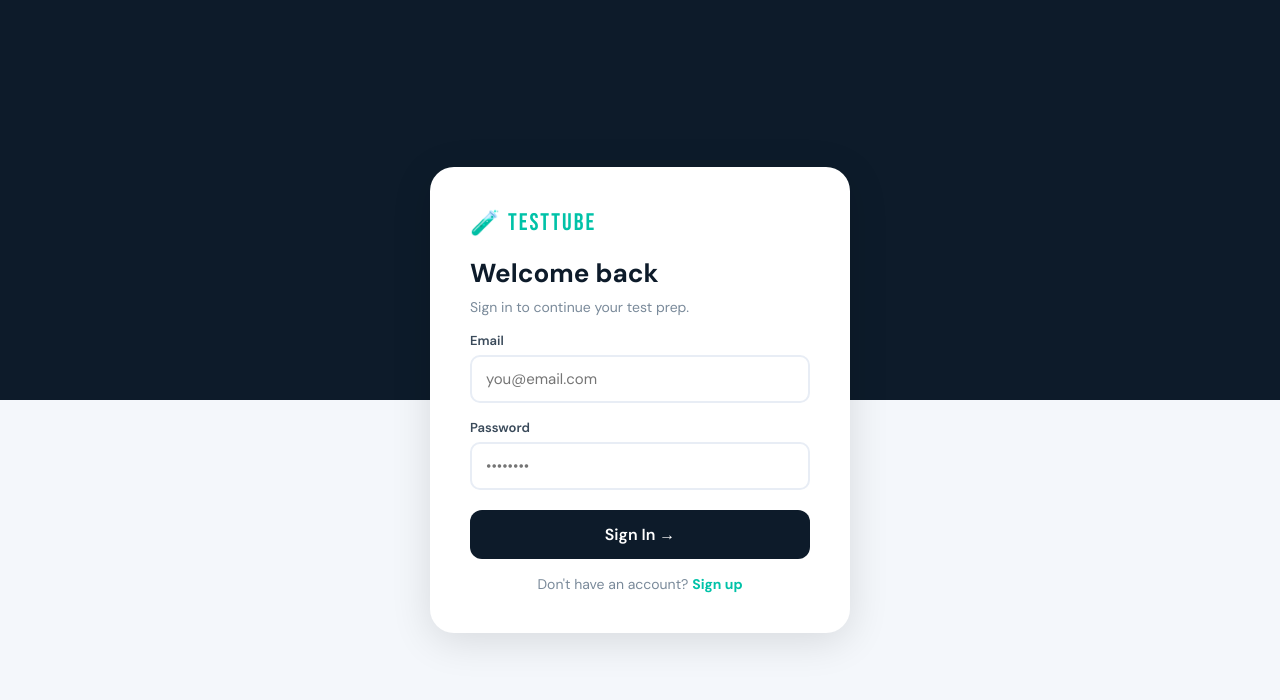
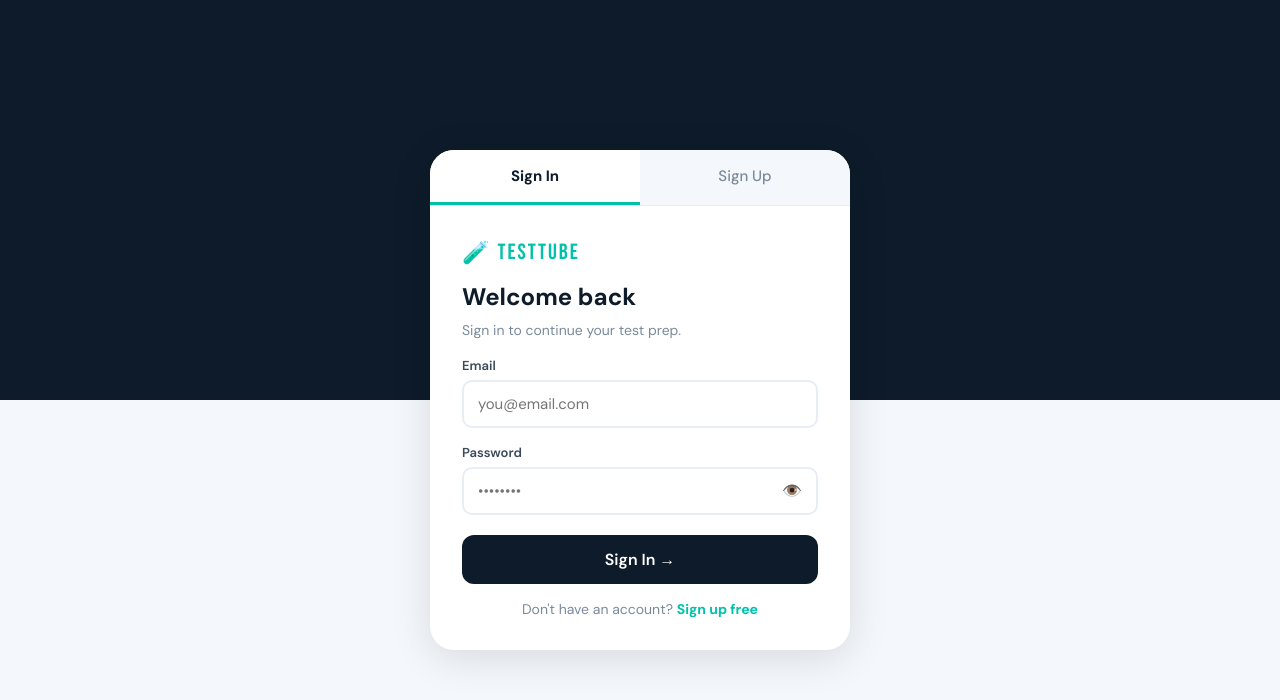
Before and after one commit to pakpoomcs/testtube, a React (Create React App) app: page /auth in a window 1280 px wide. Shown: the top 700 px of the page. Built offline with nearby package versions, Linux system fonts and the light colour scheme.

Commit message:
Improve auth UX - tabs, animation, password toggle

```diff
--- a/src/pages/AuthScreen.js
+++ b/src/pages/AuthScreen.js
@@ -1,7 +1,4 @@
 // src/pages/AuthScreen.js
-// Handles both sign up and sign in on one page.
-// Toggles between the two modes with a single button.
-
 import React, { useState } from 'react'
 import { useNavigate } from 'react-router-dom'
 import { supabase } from '../supabaseClient'
@@ -11,12 +8,14 @@ const { colors, fonts } = theme
 
 function AuthScreen() {
   const navigate = useNavigate()
-  const [mode, setMode] = useState('signin') // 'signin' or 'signup'
+  const [mode, setMode] = useState('signin')
   const [email, setEmail] = useState('')
   const [password, setPassword] = useState('')
+  const [showPassword, setShowPassword] = useState(false)
   const [loading, setLoading] = useState(false)
   const [error, setError] = useState(null)
   const [message, setMessage] = useState(null)
+  const [animating, setAnimating] = useState(false)
 
   async function handleSubmit() {
     setError(null)
@@ -40,18 +39,53 @@ function AuthScreen() {
     }
   }
 
-  // Allow submitting with the Enter key
   function handleKeyDown(e) {
     if (e.key === 'Enter') handleSubmit()
   }
 
+  function switchMode(newMode) {
+    if (newMode === mode || animating) return
+    setAnimating(true)
+    setError(null)
+    setMessage(null)
+    // Brief delay so the fade-out is visible before content changes
+    setTimeout(() => {
+      setMode(newMode)
+      setAnimating(false)
+    }, 200)
+  }
+
+  const isSignIn = mode === 'signin'
+
   return (
     <div style={styles.page}>
-
-      {/* Decorative background */}
       <div style={styles.bgTop} />
 
       <div style={styles.card}>
+
+        {/* ── Mode switcher tabs ── */}
+        <div style={styles.tabSwitcher}>
+          <button
+            style={isSignIn ? styles.tabActive : styles.tabInactive}
+            onClick={() => switchMode('signin')}
+          >
+            Sign In
+          </button>
+          <button
+            style={!isSignIn ? styles.tabActive : styles.tabInactive}
+            onClick={() => switchMode('signup')}
+          >
+            Sign Up
+          </button>
+        </div>
+
+        {/* ── Animated content area ── */}
+        <div style={{
+          ...styles.formContent,
+          opacity: animating ? 0 : 1,
+          transform: animating ? 'translateY(6px)' : 'translateY(0)',
+          transition: 'opacity 0.2s ease, transform 0.2s ease',
+        }}>
 
           {/* Logo */}
           <div style={styles.logoRow}>
@@ -60,19 +94,18 @@ function AuthScreen() {
           </div>
 
           <h1 style={styles.title}>
-          {mode === 'signin' ? 'Welcome back' : 'Create account'}
+            {isSignIn ? 'Welcome back' : 'Create your account'}
           </h1>
           <p style={styles.subtitle}>
-          {mode === 'signin'
+            {isSignIn
               ? 'Sign in to continue your test prep.'
-            : 'Join thousands of students preparing smarter.'}
+              : 'Join students preparing smarter across Thailand.'}
           </p>
 
-        {/* Error / success messages */}
           {error && <div style={styles.errorBox}>{error}</div>}
           {message && <div style={styles.successBox}>{message}</div>}
 
-        {/* Email input */}
+          {/* Email */}
           <div style={styles.fieldGroup}>
             <label style={styles.label}>Email</label>
             <input
@@ -85,45 +118,60 @@ function AuthScreen() {
             />
           </div>
 
-        {/* Password input */}
+          {/* Password with toggle */}
           <div style={styles.fieldGroup}>
             <label style={styles.label}>Password</label>
+            <div style={styles.passwordWrapper}>
               <input
-            style={styles.input}
-            type="password"
+                style={styles.passwordInput}
+                type={showPassword ? 'text' : 'password'}
                 placeholder="••••••••"
                 value={password}
                 onChange={e => setPassword(e.target.value)}
                 onKeyDown={handleKeyDown}
               />
+              <button
+                style={styles.eyeButton}
+                onClick={() => setShowPassword(!showPassword)}
+                tabIndex={-1}
+              >
+                {showPassword ? '🙈' : '👁️'}
+              </button>
+            </div>
           </div>
 
-        {/* Submit button */}
+          {/* Sign up extras */}
+          {!isSignIn && (
+            <p style={styles.termsText}>
+              By creating an account you agree to our Terms of Service and Privacy Policy.
+            </p>
+          )}
+
+          {/* Submit */}
           <button
-          style={{ ...styles.submitButton, opacity: loading ? 0.6 : 1 }}
+            style={{ ...styles.submitButton, opacity: loading ? 0.6 : 1,
+              backgroundColor: isSignIn ? colors.navy : colors.teal
+            }}
             onClick={handleSubmit}
             disabled={loading}
           >
             {loading
               ? 'Please wait...'
-            : mode === 'signin' ? 'Sign In →' : 'Create Account →'}
+              : isSignIn ? 'Sign In →' : 'Create Account →'}
           </button>
 
-        {/* Toggle mode */}
+          {/* Bottom toggle */}
           <p style={styles.toggleText}>
-          {mode === 'signin' ? "Don't have an account? " : 'Already have an account? '}
+            {isSignIn ? "Don't have an account? " : 'Already have an account? '}
             <button
               style={styles.toggleButton}
-            onClick={() => {
-              setMode(mode === 'signin' ? 'signup' : 'signin')
-              setError(null)
-              setMessage(null)
-            }}
+              onClick={() => switchMode(isSignIn ? 'signup' : 'signin')}
             >
-            {mode === 'signin' ? 'Sign up' : 'Sign in'}
+              {isSignIn ? 'Sign up free' : 'Sign in'}
             </button>
           </p>
 
+        </div>
       </div>
     </div>
   )
@@ -152,12 +200,43 @@ const styles = {
   card: {
     backgroundColor: colors.white,
     borderRadius: '24px',
-    padding: '40px',
     width: '100%',
     maxWidth: '420px',
     boxShadow: '0 8px 40px rgba(0,0,0,0.12)',
     position: 'relative',
     zIndex: 1,
+    overflow: 'hidden',
+  },
+  tabSwitcher: {
+    display: 'flex',
+    borderBottom: `1px solid ${colors.gray100}`,
+  },
+  tabActive: {
+    flex: 1,
+    padding: '16px',
+    border: 'none',
+    borderBottom: `3px solid ${colors.teal}`,
+    backgroundColor: colors.white,
+    color: colors.navy,
+    fontFamily: fonts.body,
+    fontWeight: '700',
+    fontSize: '15px',
+    cursor: 'pointer',
+  },
+  tabInactive: {
+    flex: 1,
+    padding: '16px',
+    border: 'none',
+    borderBottom: `3px solid transparent`,
+    backgroundColor: colors.offWhite,
+    color: colors.gray500,
+    fontFamily: fonts.body,
+    fontWeight: '500',
+    fontSize: '15px',
+    cursor: 'pointer',
+  },
+  formContent: {
+    padding: '32px',
     display: 'flex',
     flexDirection: 'column',
     gap: '16px',
@@ -166,21 +245,20 @@ const styles = {
     display: 'flex',
     alignItems: 'center',
     gap: '8px',
-    marginBottom: '4px',
   },
   logoIcon: {
-    fontSize: '24px',
+    fontSize: '22px',
   },
   logoText: {
     fontFamily: fonts.heading,
-    fontSize: '24px',
+    fontSize: '22px',
     color: colors.teal,
     letterSpacing: '2px',
   },
   title: {
     fontFamily: fonts.body,
     fontWeight: '700',
-    fontSize: '26px',
+    fontSize: '24px',
     color: colors.navy,
     lineHeight: '1.2',
   },
@@ -189,6 +267,7 @@ const styles = {
     fontSize: '14px',
     color: colors.gray500,
     marginTop: '-8px',
+    lineHeight: '1.5',
   },
   errorBox: {
     backgroundColor: colors.dangerLight,
@@ -227,11 +306,44 @@ const styles = {
     fontFamily: fonts.body,
     color: colors.navy,
     outline: 'none',
-    transition: 'border-color 0.15s ease',
+    width: '100%',
+  },
+  passwordWrapper: {
+    position: 'relative',
+    display: 'flex',
+    alignItems: 'center',
+  },
+  passwordInput: {
+    padding: '12px 44px 12px 14px',
+    borderRadius: '10px',
+    border: `2px solid ${colors.gray100}`,
+    fontSize: '15px',
+    fontFamily: fonts.body,
+    color: colors.navy,
+    outline: 'none',
+    width: '100%',
+  },
+  eyeButton: {
+    position: 'absolute',
+    right: '12px',
+    background: 'none',
+    border: 'none',
+    cursor: 'pointer',
+    fontSize: '16px',
+    padding: '4px',
+    display: 'flex',
+    alignItems: 'center',
+    justifyContent: 'center',
+  },
+  termsText: {
+    fontFamily: fonts.body,
+    fontSize: '12px',
+    color: colors.gray500,
+    lineHeight: '1.5',
+    marginTop: '-4px',
   },
   submitButton: {
     padding: '14px',
-    backgroundColor: colors.navy,
     color: colors.white,
     border: 'none',
     borderRadius: '12px',
@@ -240,6 +352,7 @@ const styles = {
     fontFamily: fonts.body,
     cursor: 'pointer',
     marginTop: '4px',
+    transition: 'background-color 0.2s ease',
   },
   toggleText: {
     fontFamily: fonts.body,
```
Lines whose indentation alone changed are shown as unchanged.
